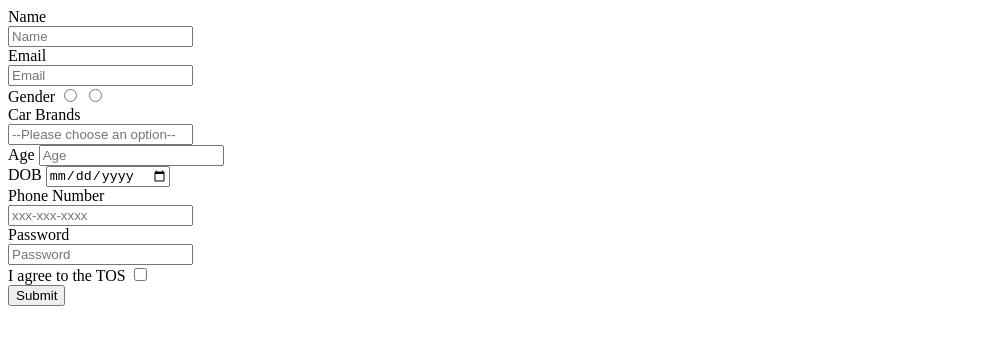
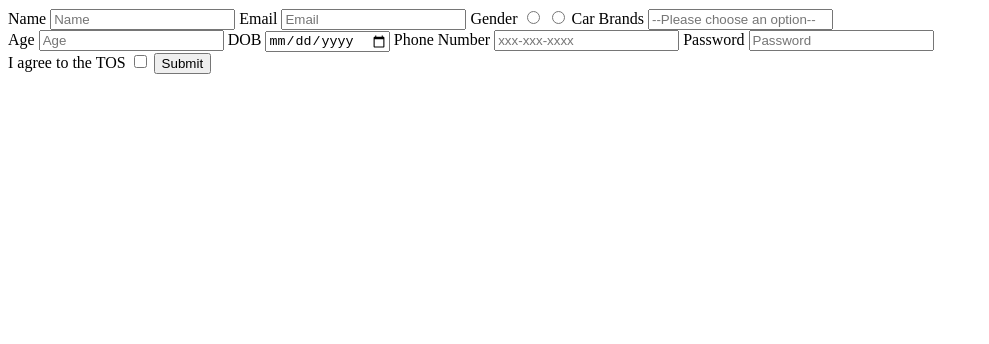
Before and after one commit to acciojob/signup-form-car-O2119, a website: page main.html in a window 1280 px wide. Shown: the whole page, without its empty margins (0-989 px from the left). Drawn offline with Linux system fonts and the light colour scheme.

Commit message:
created a submission

```diff
--- a/main.html
+++ b/main.html
@@ -7,35 +7,37 @@
 </head>
 
 <body>
-	<lable for="name">Name</lable><br>
-	<input type="text" id="name" placeholder="Name" required><br>
+	<form method="post">
+	<lable for="name">Name</lable>
+	<input type="text" id="name" placeholder="Name" required>
 
-	<lable for="email">Email</lable><br>
-	<input type="email" id="email" placeholder="Email" required><br>
+	<lable for="email">Email</lable>
+	<input type="email" id="email" placeholder="Email" required>
 
 	<lable for="name">Gender</lable>
 	<input type="radio" id="gender_m" name="gender" required>
-	<input type="radio" id="gender_f" name="gender" required><br>
+	<input type="radio" id="gender_f" name="gender" required>
 
-	<lable for="car">Car Brands</lable><br>
+	<lable for="car">Car Brands</lable>
 	<input type="select" id="cars" placeholder="--Please choose an option--" required>
 		<br>
 
 	<lable for="age">Age</lable>
-	<input type="number" id="age" placeholder="Age" required><br>
+	<input type="number" id="age" placeholder="Age" required>
 
 	<lable for="dob">DOB</lable>
-	<input type="date" id="dob" required><br>
+	<input type="date" id="dob" required>
 
-	<lable for="tel">Phone Number</lable><br>
-	<input type="tel" id="tel" placeholder="xxx-xxx-xxxx" required><br>
+	<lable for="tel">Phone Number</lable>
+	<input type="tel" id="tel" placeholder="xxx-xxx-xxxx" required>
 
-	<lable for="password">Password</lable><br>
+	<lable for="password">Password</lable>
 	<input type="password" id="password" placeholder="Password" required><br>
 
 	<lable for="tos">I agree to the TOS</lable>
-	<input type="checkbox" id="tos" required><br>
+	<input type="checkbox" id="tos" required>
 	<input type="submit" >
+	</form>
 	<!-- the entire body must be written by student -->
     <script type="text/javascript" src="./script.js">
 </script>
```
